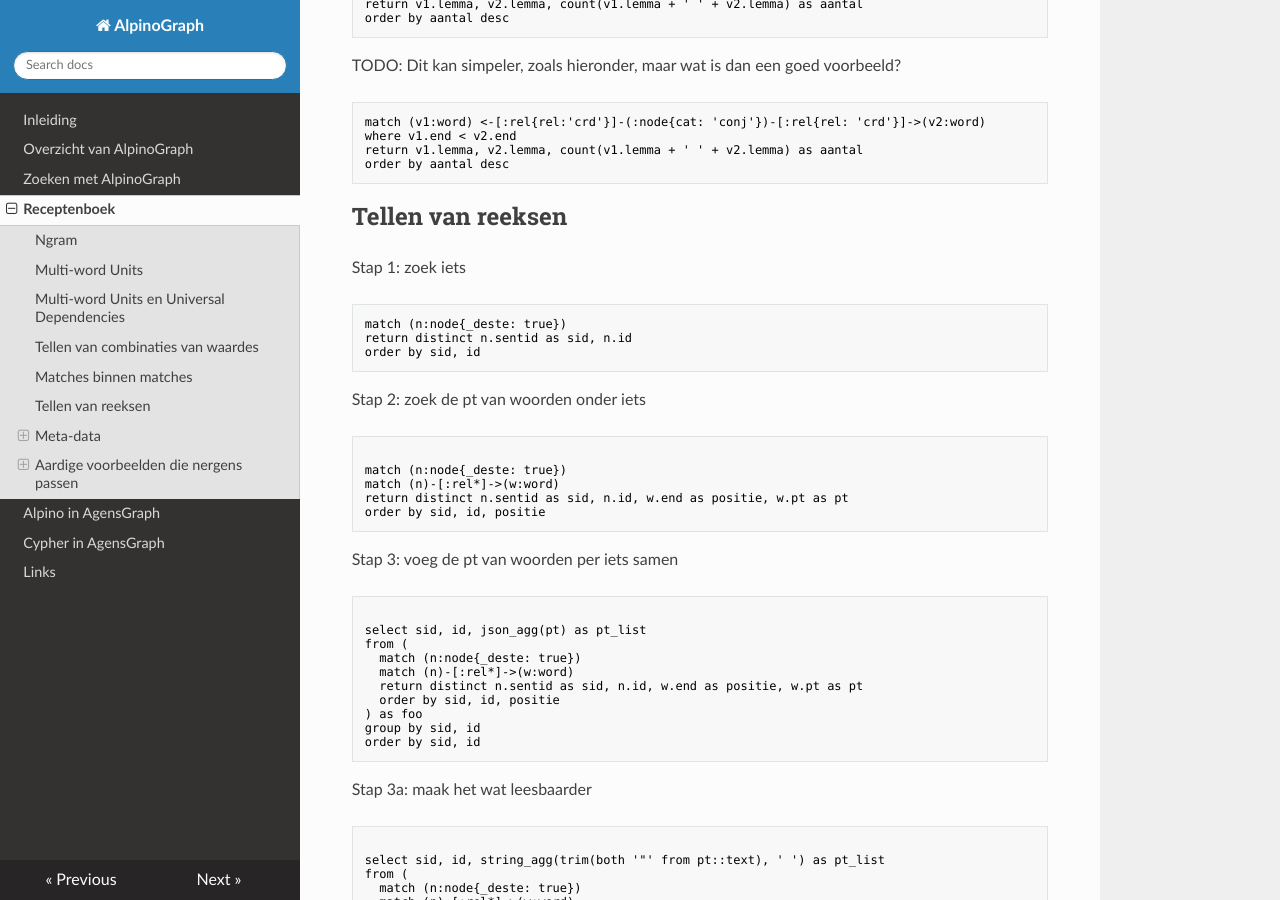
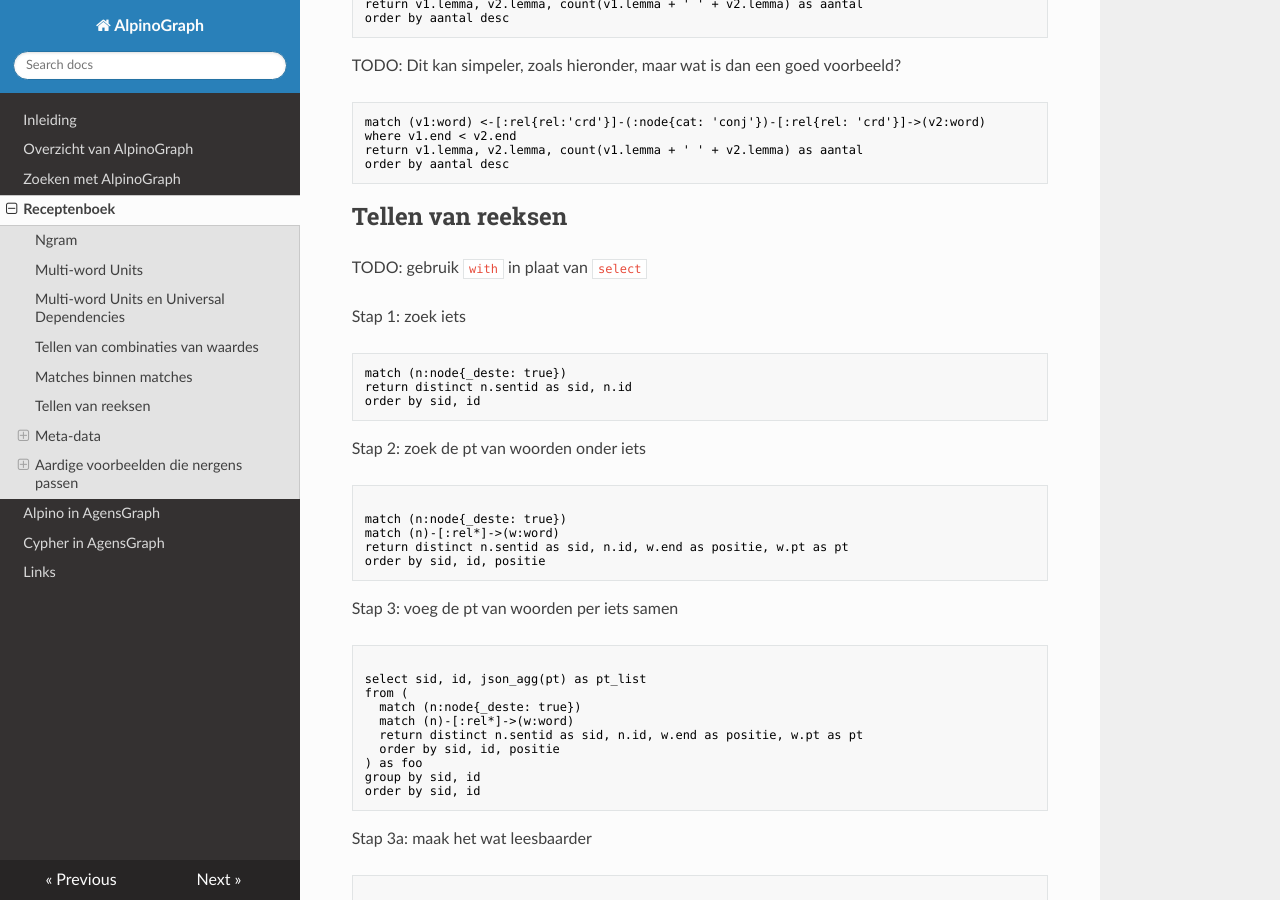
Before and after one commit to rug-compling/alpinograph-docs, an MkDocs documentation site: the page built from docs/recepten.md, in a window 1280 px wide and 900 px high, scrolled down 3396 px. Built offline with MkDocs 1.6.1, drawn with Linux system fonts in a browser that asks for light colours; nearby versions of some CDN libraries.

Commit message:
TODO: "Tellen van reeksen" herschrijven met 'with' i.p.v. 'select'

````diff
--- a/docs/recepten.md
+++ b/docs/recepten.md
@@ -159,6 +159,8 @@ order by aantal desc
 ```
 
 ## Tellen van reeksen
+
+TODO: gebruik `with` in plaat van `select`
 
 Stap 1: zoek iets
 
````
